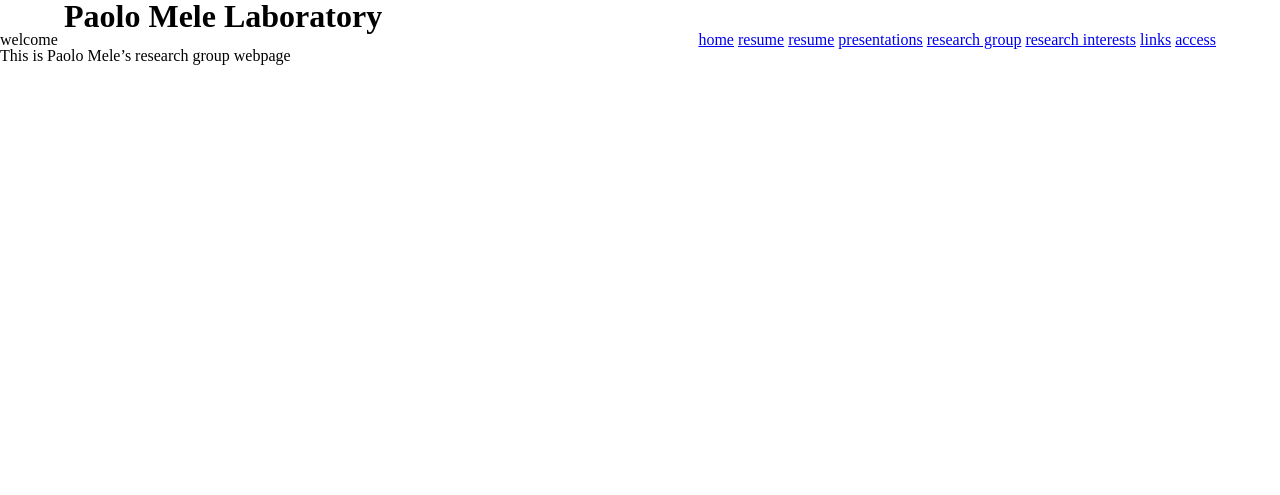
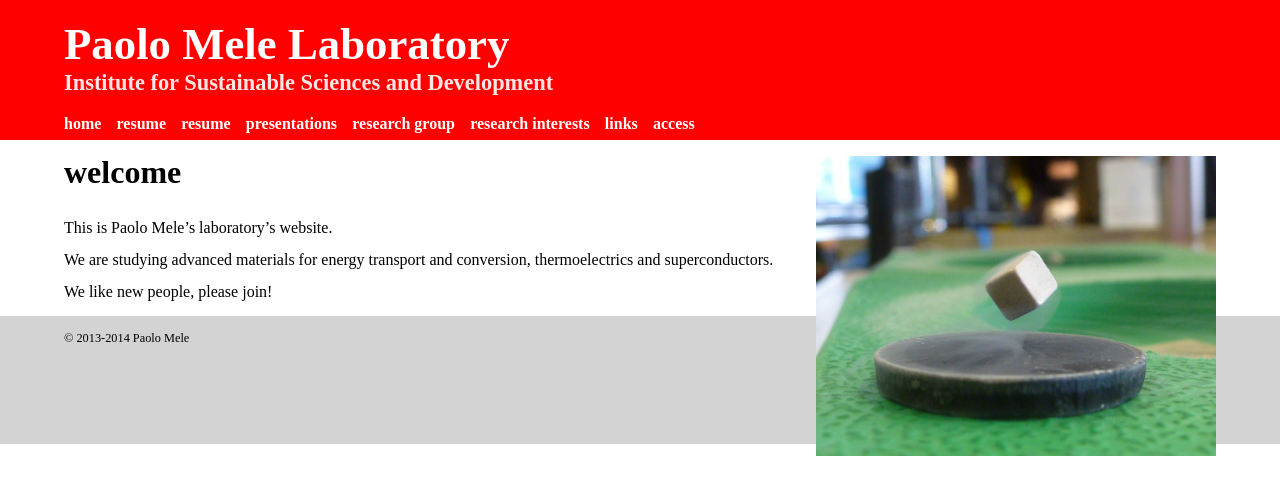
Before and after one commit to PmeleJP/mele, a Jekyll site: the page built from index.md, in a window 1280 px wide. Shown: the top 495 px of the page. Built offline with Jekyll 4.4.1, drawn with Linux system fonts in a browser that asks for light colours.

Commit message:
integrate first image

```diff
--- a/_layouts/site.html
+++ b/_layouts/site.html
@@ -15,22 +15,30 @@
 <body>
 
   <div class="header">
-    <div class="title">Paolo Mele Laboratory</div>
-    <div class="menu">
-      <span class="item"><a href="/">home</a></span>
-      <span class="item"><a href="/resume.html">resume</a></span>
-      <span class="item"><a href="/publications.html">resume</a></span>
-      <span class="item"><a href="/presentations.html">presentations</a></span>
-      <span class="item"><a href="/group.html">research group</a></span>
-      <span class="item"><a href="/interests.html">research interests</a></span>
-      <span class="item"><a href="/links.html">links</a></span>
-      <span class="item"><a href="/access.html">access</a></span>
+    <div class="header-content">
+      <div class="title">Paolo Mele Laboratory</div>
+      <div class="subtitle">Institute for Sustainable Sciences and Development</div>
+      <div class="menu">
+        <span class="item" data-href="/">home</span>
+        <span class="item" data-href="/resume.html">resume</span>
+        <span class="item" data-href="/publications.html">resume</span>
+        <span class="item" data-href="/presentations.html">presentations</span>
+        <span class="item" data-href="/group.html">research group</span>
+        <span class="item" data-href="/interests.html">research interests</span>
+        <span class="item" data-href="/links.html">links</span>
+        <span class="item" data-href="/access.html">access</span>
+      </div>
     </div>
   </div>
 
+  <div class="content">
 {{ content }}
+  </div>
 
   <div class="footer">
+    <div class="footer-content">
+      &copy; 2013-2014 Paolo Mele
+    </div>
   </div>
 
 </body>
--- a/css/site.css
+++ b/css/site.css
@@ -2358,23 +2358,93 @@ a .icon-rotate-90:before, a .icon-rotate-180:before, a .icon-rotate-270:before,
   content: "\f18b";
 }
 
-/* line 12, ../_scss/site.scss */
+/* line 9, ../_scss/site.scss */
+body {
+  font-size: 16px;
+}
+
+/* line 13, ../_scss/site.scss */
 .header {
+  background-color: red;
+}
+
+/* line 16, ../_scss/site.scss */
+.header-content {
   width: 90%;
   margin: auto;
 }
 
-/* line 16, ../_scss/site.scss */
+/* line 20, ../_scss/site.scss */
 .title {
+  padding-top: 0.5em;
+  font-size: 280%;
+  font-weight: bold;
+  color: white;
+  margin-bottom: 0.1em;
+}
+
+/* line 27, ../_scss/site.scss */
+.subtitle {
+  font-size: 140%;
+  font-weight: bold;
+  color: white;
+  opacity: 0.9;
+}
+
+/* line 33, ../_scss/site.scss */
+.menu {
+  padding-bottom: 0.5em;
+  margin-top: 1.4em;
+  margin-bottom: 0.7em;
+}
+/* line 38, ../_scss/site.scss */
+.menu .item {
+  cursor: pointer;
+  margin-right: 0.7em;
+  color: white;
+  font-weight: bold;
+}
+/* line 43, ../_scss/site.scss */
+.menu .item:hover {
+  opacity: 0.7;
+}
+
+/* line 48, ../_scss/site.scss */
+.content {
+  width: 90%;
+  margin: auto;
+}
+
+/* line 52, ../_scss/site.scss */
+.footer {
+  margin-top: 1em;
+  padding-top: 1em;
+  background-color: lightgrey;
+  min-height: 7em;
+}
+
+/* line 58, ../_scss/site.scss */
+.footer-content {
+  width: 90%;
+  margin: auto;
+  font-size: 77%;
+}
+
+/* line 64, ../_scss/site.scss */
+h1 {
   font-size: 200%;
   font-weight: bold;
-}
-
-/* line 20, ../_scss/site.scss */
-.menu {
-  float: right;
-}
-/* line 22, ../_scss/site.scss */
-.menu .item {
-  width: 110px;
-}
+  margin-bottom: 1em;
+}
+
+/* line 69, ../_scss/site.scss */
+h2 {
+  font-size: 150%;
+  font-weight: bold;
+  margin-bottom: 1em;
+}
+
+/* line 75, ../_scss/site.scss */
+p {
+  margin-bottom: 1em;
+}
--- a/index.md
+++ b/index.md
@@ -3,6 +3,12 @@ layout: site
 title: home
 ---
 
-## welcome
+<a href="https://www.flickr.com/photos/tprentice/9267447818/"><img style="float: right; width: 400px;" src="/images/super_trevor.jpg" /></a>
 
-This is Paolo Mele's research group webpage
+# welcome
+
+This is Paolo Mele's laboratory's website.
+
+We are studying advanced materials for energy transport and conversion, thermoelectrics and superconductors.
+
+We like new people, please join!
```
Also changed, not shown: _scss/site.scss (+57 -5 lines), images/super_trevor.jpg (added).
